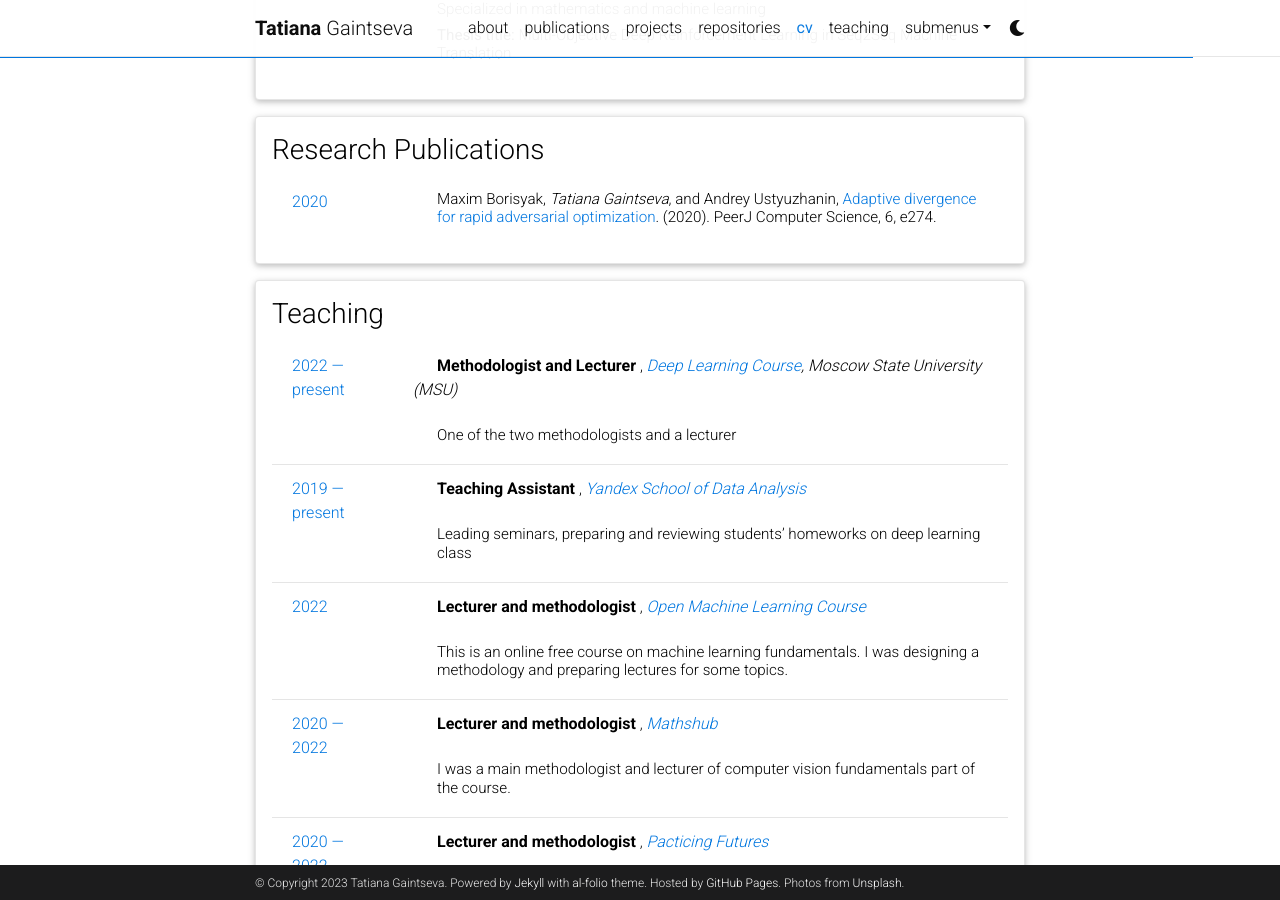
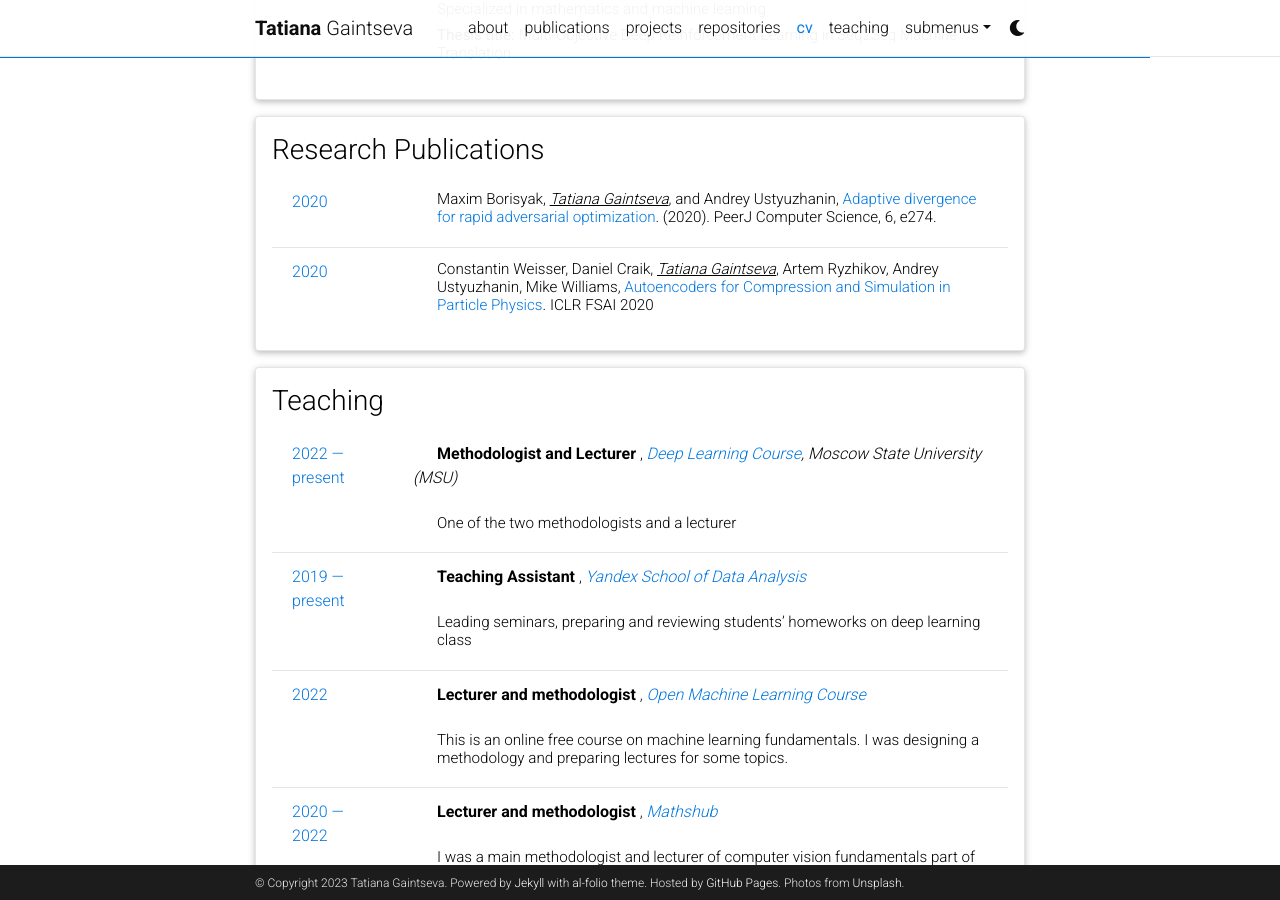
Before and after one commit to Atmyre/atmyre.github.io, a Jekyll site: the page built from _pages/cv.md, in a window 1280 px wide and 900 px high, scrolled down 2187 px. Built offline with Jekyll 4.4.1, drawn with Linux system fonts in a browser that asks for light colours; comment, search, counter and statistics services are not loaded; a style sheet for code colours, icons or effects is not loaded.

Commit message:
Update cv.yml

```diff
--- a/_data/cv.yml
+++ b/_data/cv.yml
@@ -80,7 +80,9 @@
   type: time_table
   contents:
     - year: 2020
-      descr: Maxim Borisyak, <i>Tatiana Gaintseva</i>, and Andrey Ustyuzhanin, <a href="https://peerj.com/articles/cs-274/">Adaptive divergence for rapid adversarial optimization</a>. (2020). PeerJ Computer Science, 6, e274.
+      descr: Maxim Borisyak, <u><i>Tatiana Gaintseva</i></u>, and Andrey Ustyuzhanin, <a href="https://peerj.com/articles/cs-274/">Adaptive divergence for rapid adversarial optimization</a>. (2020). PeerJ Computer Science, 6, e274.
+    - year: 2020
+      descr: Constantin Weisser, Daniel Craik, <u><i>Tatiana Gaintseva</i></u>, Artem Ryzhikov, Andrey Ustyuzhanin, Mike Williams, <a href="https://slideslive.com/38926198/autoencoders-for-compression-and-simulation-in-particle-physics">Autoencoders for Compression and Simulation in Particle Physics</a>. ICLR FSAI 2020
 
 - title: Teaching
   type: time_table
```
